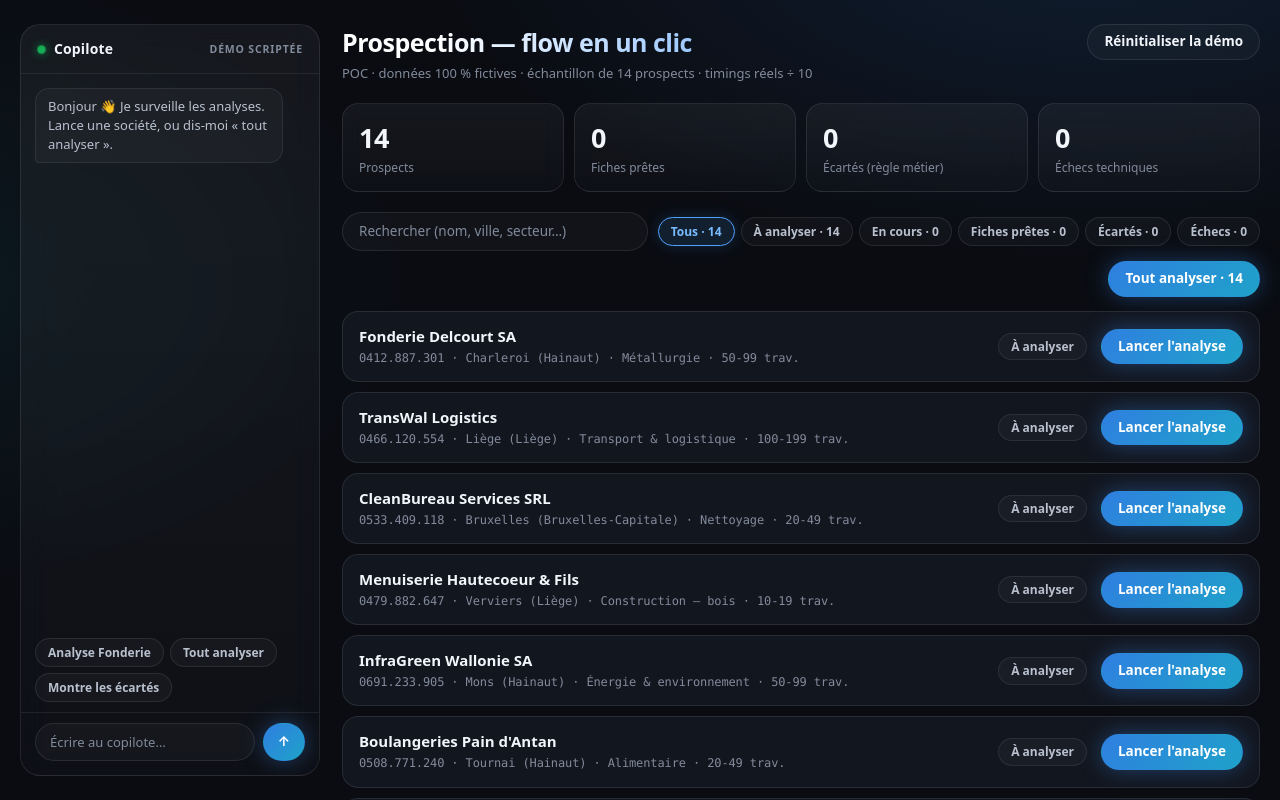
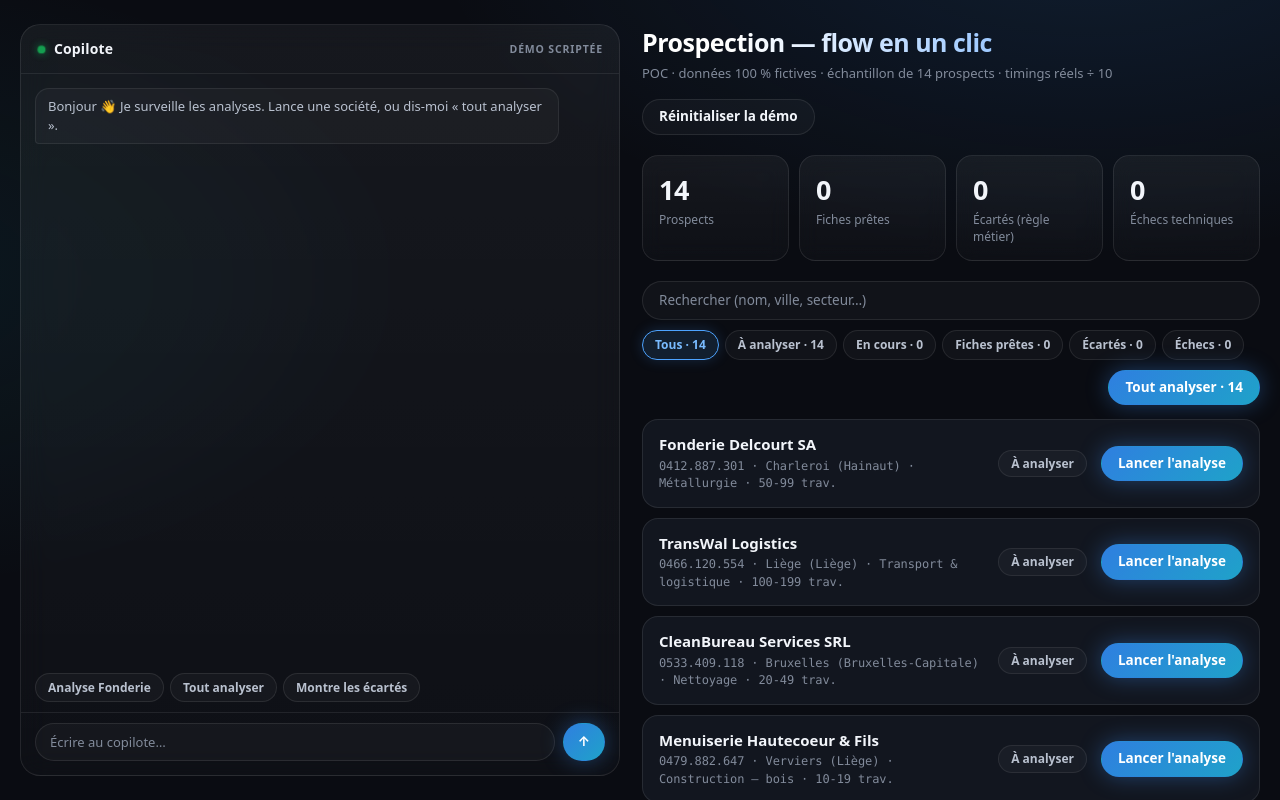
Before and after one commit to nukkeninprod/prospect-oneclick-poc, a React (Vite) app: page / in a window 1280 px wide. Shown: the top 800 px of the page. Built offline with nearby package versions, Linux system fonts and the light colour scheme.

Commit message:
Chat 2× plus large (600px) + shell élargi
Co-Authored-By: Claude <noreply@anthropic.com>

```diff
--- a/src/styles.css
+++ b/src/styles.css
@@ -53,14 +53,14 @@ html, body {
 
 /* ============ Coquille : chat + contenu ============ */
 .shell {
-  display: flex; gap: 22px; max-width: 1380px;
+  display: flex; gap: 22px; max-width: 1560px;
   margin: 0 auto; padding: 24px 20px 60px; align-items: flex-start;
 }
 .page { flex: 1 1 auto; min-width: 0; }
 
 /* ============ Copilote ============ */
 .chat-panel {
-  flex: 0 0 300px; position: sticky; top: 24px;
+  flex: 0 0 600px; position: sticky; top: 24px;
   height: calc(100vh - 48px); min-height: 420px;
   display: flex; flex-direction: column;
   background: linear-gradient(180deg, rgba(255, 255, 255, 0.05), rgba(255, 255, 255, 0.02));
@@ -537,7 +537,7 @@ button:disabled { opacity: 0.45; cursor: default; }
 }
 
 /* ============ Mobile ============ */
-@media (max-width: 900px) {
+@media (max-width: 1180px) {
   .shell { flex-direction: column; }
   .chat-panel {
     position: static; width: 100%; height: 340px; min-height: 0;
```
Also changed, not shown: 4 other files (tests, documents, lock files or other folders).
